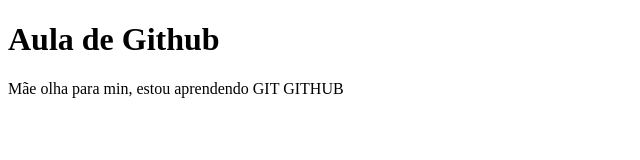
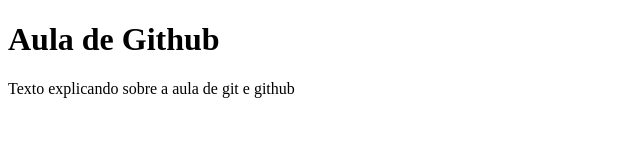
Before and after one commit to professorTiagoFunk/aulasINFO21A, a plain HTML site: page index.html in a window 1280 px wide. Shown: the whole page, without its empty margins (0-640 px from the left). Drawn offline with Linux system fonts and the light colour scheme.

Commit message:
Atualizei a página inicial do projeto

```diff
--- a/index.html
+++ b/index.html
@@ -7,6 +7,6 @@
 </head>
 <body>
     <h1>Aula de Github</h1>
-    <p>Mãe olha para min, estou aprendendo GIT GITHUB</p>
+    <p>Texto explicando sobre a aula de git e github</p>
 </body>
 </html>
```
